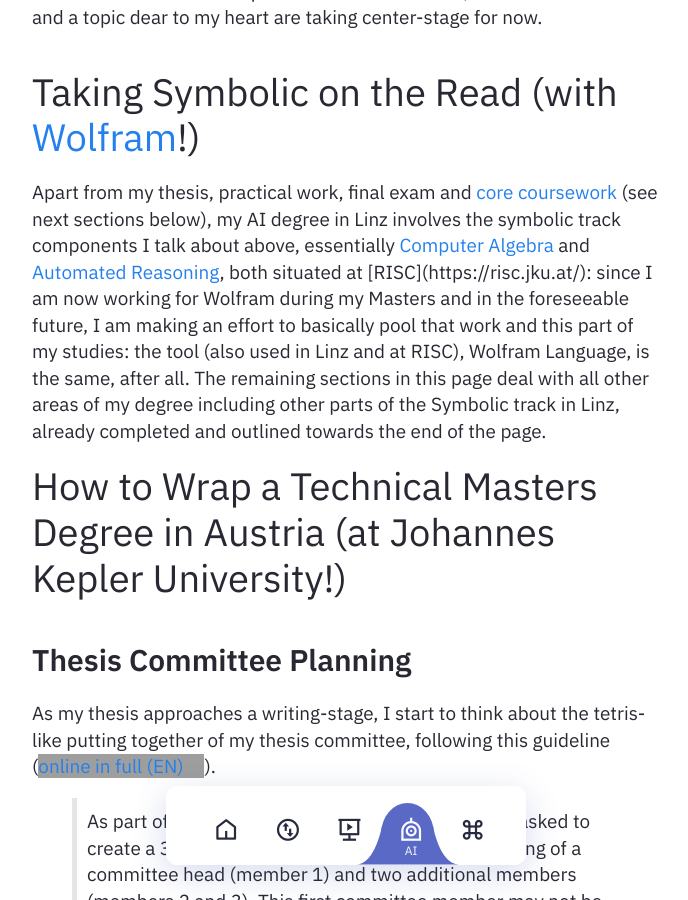
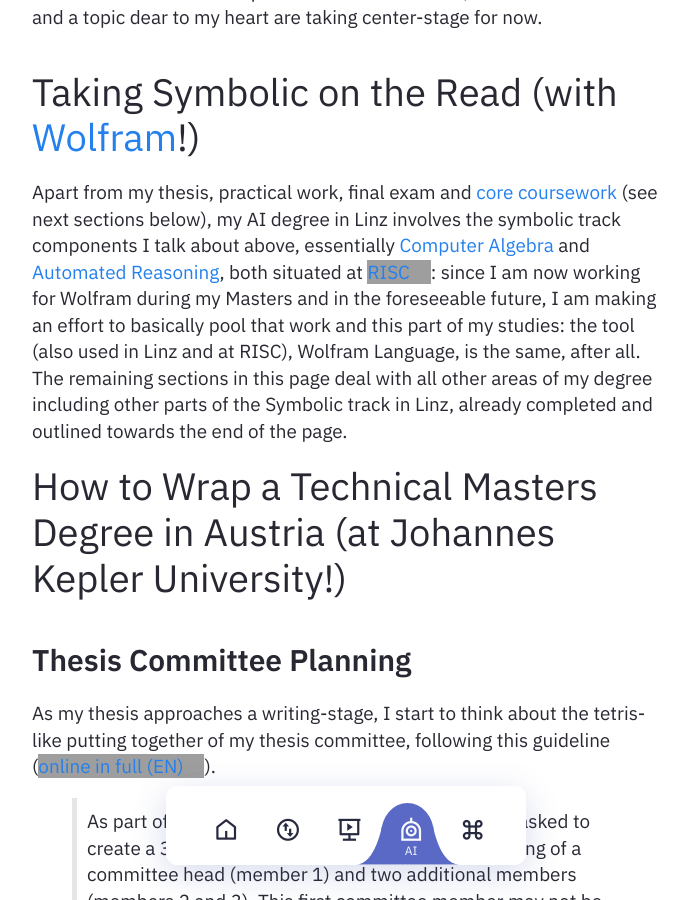
Before and after one commit to heseltime/heseltime.github.io, a Jekyll site: the page built from pages/rDai.md, in a window 1280 px wide and 900 px high, scrolled down 546 px. Shown: the whole window, without its empty margins (294-982 px from the left). Built offline with Jekyll 4.4.1, drawn with Linux system fonts in a browser that asks for light colours; some of the changed lines change nothing that is shown; grey boxes are pictures that could not be loaded.

Commit message:
No-md section

```diff
--- a/pages/rDai.md
+++ b/pages/rDai.md
@@ -11,7 +11,7 @@
 
 # Taking Symbolic on the Read (with [Wolfram](/wolfram)!)
 
-<div id="symbolic-conclusion">Apart from my thesis, practical work, final exam and <a href="studies-overview">core coursework</a> (see next sections below), my AI degree in Linz involves the symbolic track components I talk about above, essentially <a href="/wolfram#computer-algebra">Computer Algebra</a> and <a href="/wolfram#automated-reasoning">Automated Reasoning</a>, both situated at [RISC](https://risc.jku.at/): since I am now working for Wolfram during my Masters and in the foreseeable future, I am making an effort to basically pool that work and this part of my studies: the tool (also used in Linz and at RISC), Wolfram Language, is the same, after all.
+<div id="symbolic-conclusion">Apart from my thesis, practical work, final exam and <a href="studies-overview">core coursework</a> (see next sections below), my AI degree in Linz involves the symbolic track components I talk about above, essentially <a href="/wolfram#computer-algebra">Computer Algebra</a> and <a href="/wolfram#automated-reasoning">Automated Reasoning</a>, both situated at <a href="https://risc.jku.at/">RISC</a>: since I am now working for Wolfram during my Masters and in the foreseeable future, I am making an effort to basically pool that work and this part of my studies: the tool (also used in Linz and at RISC), Wolfram Language, is the same, after all.
 
 The remaining sections in this page deal with all other areas of my degree including other parts of the Symbolic track in Linz, already completed and outlined towards the end of the page.
 </div>
```
